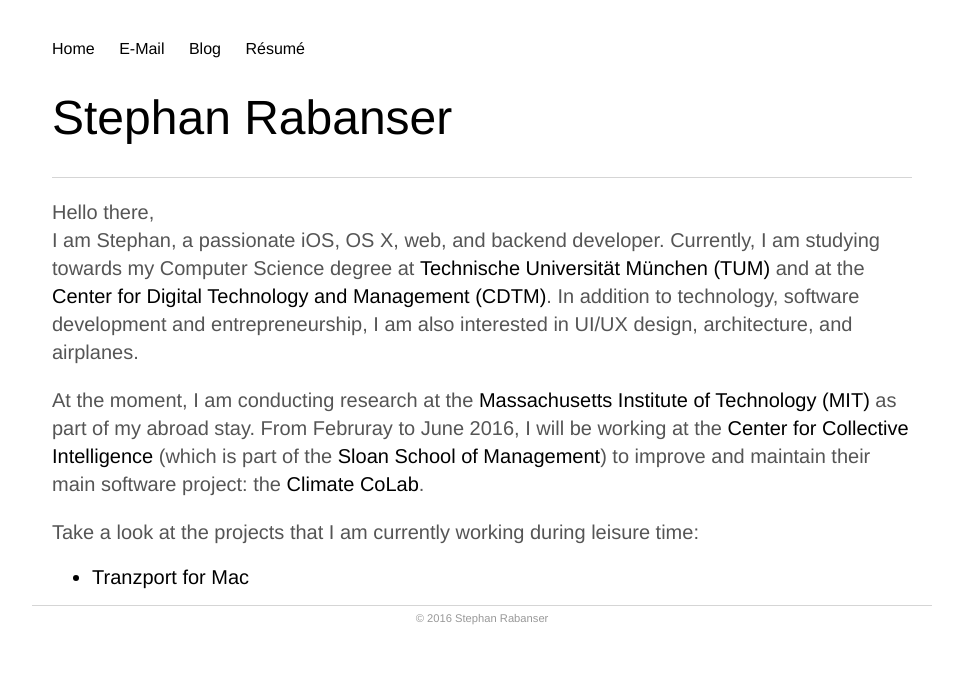
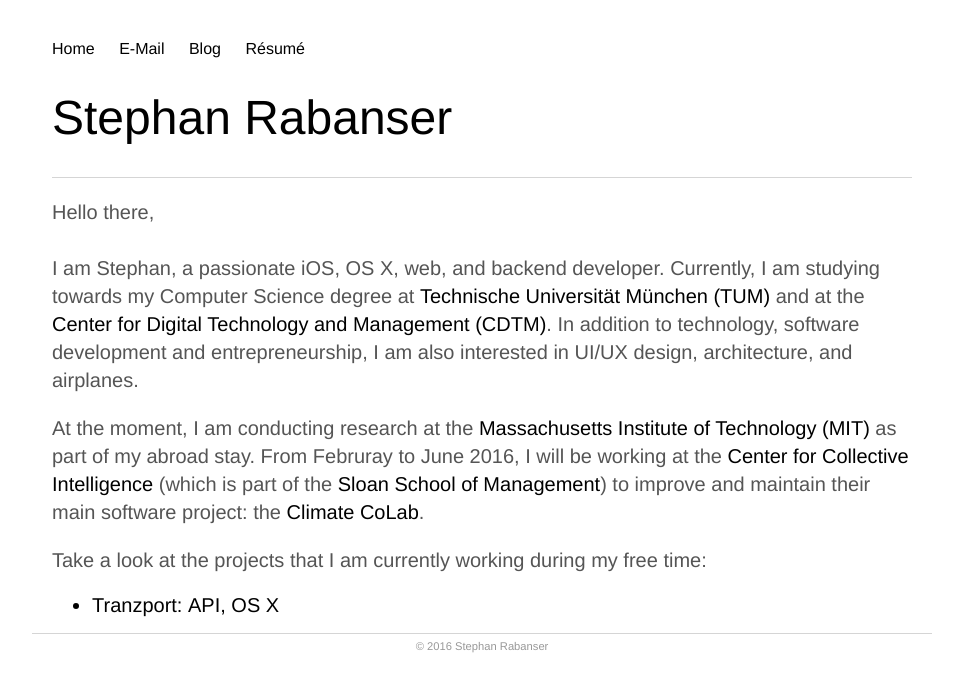
Before and after one commit to steverab/steverab.github.io, a Jekyll site: the page built from index.html, in a window 1280 px wide. Shown: the top 692 px of the page, without its empty margins (158-1121 px from the left). Built offline with Jekyll 4.4.1, drawn with Linux system fonts in a browser that asks for light colours.

Commit message:
Fix homepage layouting

```diff
--- a/index.html
+++ b/index.html
@@ -5,11 +5,11 @@
 <div class="blurb">
 	<h1>Stephan Rabanser</h1>
 	<hr/>
-	<p>Hello there,<br/>
+	<p>Hello there,<br/><br/>
 		I am Stephan, a passionate iOS, OS X, web, and backend developer. Currently, I am studying towards my Computer Science degree at <a href="http://www.tum.de/en/homepage/">Technische Universit&auml;t M&uuml;nchen (TUM)</a> and at the <a href="http://cdtm.de/">Center for Digital Technology and Management (CDTM)</a>. In addition to technology, software development and entrepreneurship, I am also interested in UI/UX design, architecture, and airplanes.</p>
 	<p>At the moment, I am conducting research at the  <a href="http://mit.edu">Massachusetts Institute of Technology (MIT)</a> as part of my abroad stay. From Februray to June 2016, I will be working at the <a href="http://cci.mit.edu">Center for Collective Intelligence</a> (which is part of the <a href="http://mitsloan.mit.edu">Sloan School of Management</a>) to improve and maintain their main software project: the <a href="http://climatecolab.org">Climate CoLab</a>.
-	<p>Take a look at the projects that I am currently working during leisure time:</p>
+	<p>Take a look at the projects that I am currently working during my free time:</p>
 	<ul>
-		<li><a href="http://steverab.com/tranzport-mac">Tranzport for Mac</a></li>
+		<li>Tranzport: <a href="http://github.com/steverab/tranzport-api">API</a>, <a href="http://github.com/steverab/tranzport-mac">OS X</a></li>
 	</ul>
 </div><!-- /.blurb -->
```
